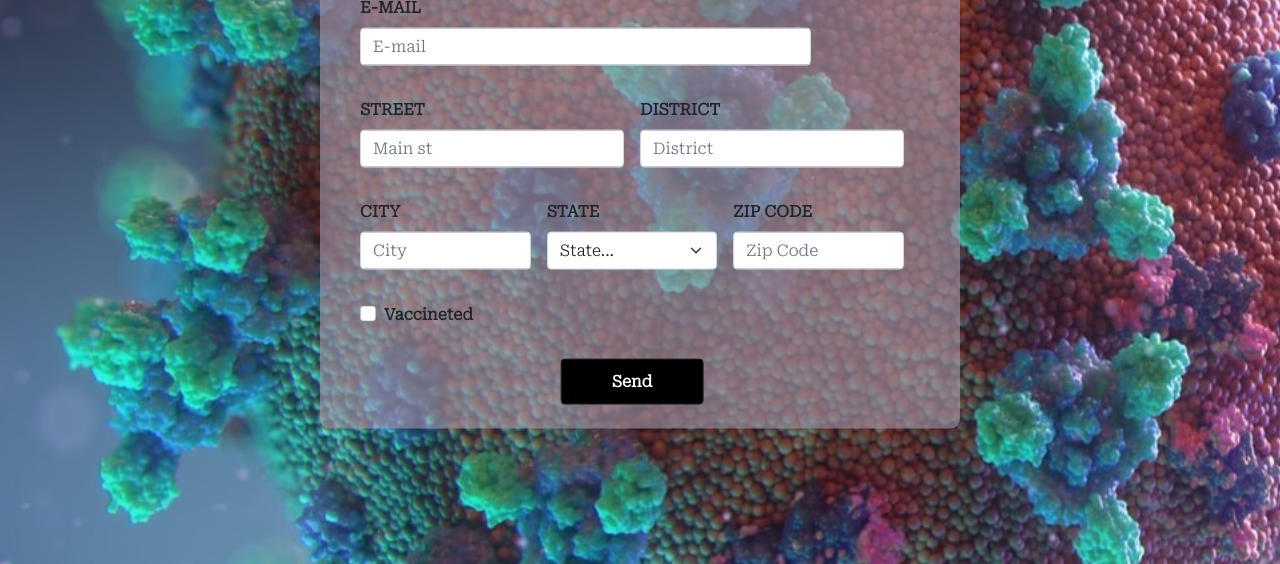
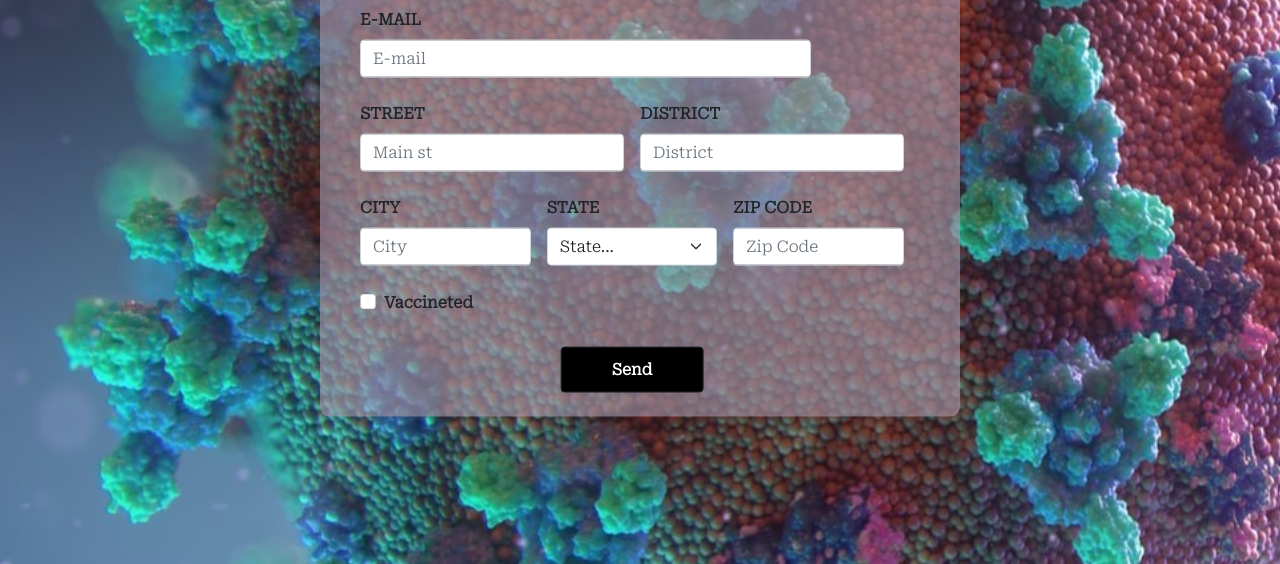
Before and after one commit to castrintt/formulario-cadastro-vacinacao, a website: page index.html in a window 1280 px wide. Shown: the part 236-800 px from the top of the page. Drawn offline with nearby package versions, Linux system fonts and the light colour scheme.

Commit message:
alterado margin
feito alterações para dispositivos acima de 1440px

```diff
--- a/index.html
+++ b/index.html
@@ -17,11 +17,11 @@
         <form class="row g-3 container">
             <h1 class="formulario__titulo">Verification Form
             </h1>
-            <div class="col-md-10 col-12 mb-3 col-lg-10">
+            <div class="col-md-10 col-12 mb-2 col-lg-10">
               <label for="inputEmail4" class="form-label">E-MAIL</label>
               <input type="email" class="form-control" id="inputEmail4" placeholder="E-mail"  required>
             </div>
-            <div class="col-6 mb-3">
+            <div class="col-6 mb-2">
               <label for="inputAddress" class="form-label">STREET</label>
               <input type="text" class="form-control" id="inputAddress" placeholder="Main st" required>
             </div>
@@ -29,7 +29,7 @@
               <label for="inputAddress2" class="form-label">DISTRICT</label>
               <input type="text" class="form-control" id="inputAddress2" placeholder="District" required>
             </div>
-            <div class="col-md-6 col-5 mb-3 col-lg-4">
+            <div class="col-md-6 col-5  col-lg-4 mb-2">
               <label for="inputCity" class="form-label">CITY</label>
               <input type="text" class="form-control " id="inputCity" placeholder="City" required>
             </div>
@@ -67,7 +67,7 @@
 
               </select>
             </div>
-            <div class="col-md-2 col-6 mb-3 col-lg-4">
+            <div class="col-md-2 col-6 mb-2 col-lg-4">
               <label for="inputZip" class="form-label">ZIP CODE</label>
               <input type="text" class="form-control" id="inputZip" placeholder="Zip Code" required minlength="10" maxlength="10">
             </div>
--- a/sass/styles.scss
+++ b/sass/styles.scss
@@ -7,6 +7,7 @@ body {
     background-position: center center;
     background-size: cover;
     height: 100vh;
+    vertical-align: middle;
     @include queries (1200px){
         background-size:200% 200%
     }
@@ -25,6 +26,9 @@ body {
         }
         @include queries (1244px){
             max-width: 50%;
+        }
+        @include queries (1440px){
+            max-width: 40%;
         }
         .formulario__titulo {
             font-family: $fonte-titulo;
```
Also changed, not shown: css/styles.css, 1 other file.
